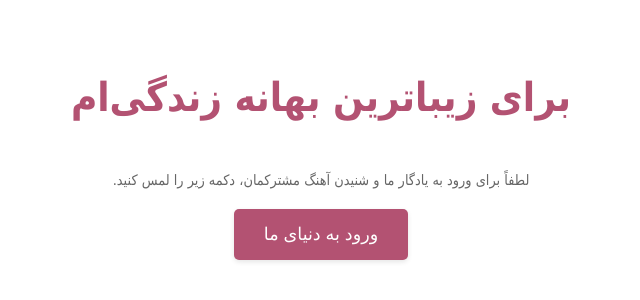
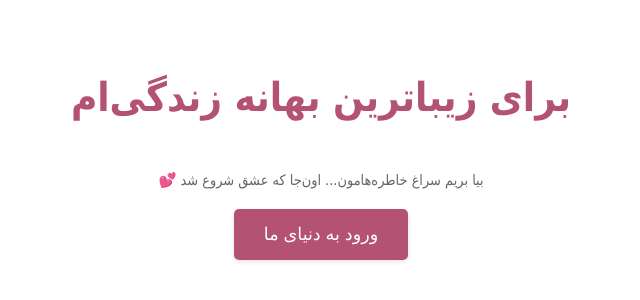
Before and after one commit to alimahdavi79/Alimahdavi.github.io, a plain HTML site: page index.html in a window 1280 px wide. Shown: the part 278-578 px from the top of the page, without its empty margins (319-959 px from the left). Drawn offline with nearby package versions, Linux system fonts and the light colour scheme; a web font is replaced by a local one.

Commit message:
Update index.html

```diff
--- a/index.html
+++ b/index.html
@@ -235,7 +235,7 @@
 
     <div id="entry-gate">
         <h1>برای زیباترین بهانه زندگی‌ام</h1>
-        <p>لطفاً برای ورود به یادگار ما و شنیدن آهنگ مشترکمان، دکمه زیر را لمس کنید.</p>
+        <p>بیا بریم سراغ خاطره‌هامون... اون‌جا که عشق شروع شد 💕</p>
         <button id="enter-button" class="nice-button" onclick="startExperience()">ورود به دنیای ما</button>
     </div>
 
@@ -357,4 +357,5 @@
     </script>
 
 </body>
+
 </html>
```
